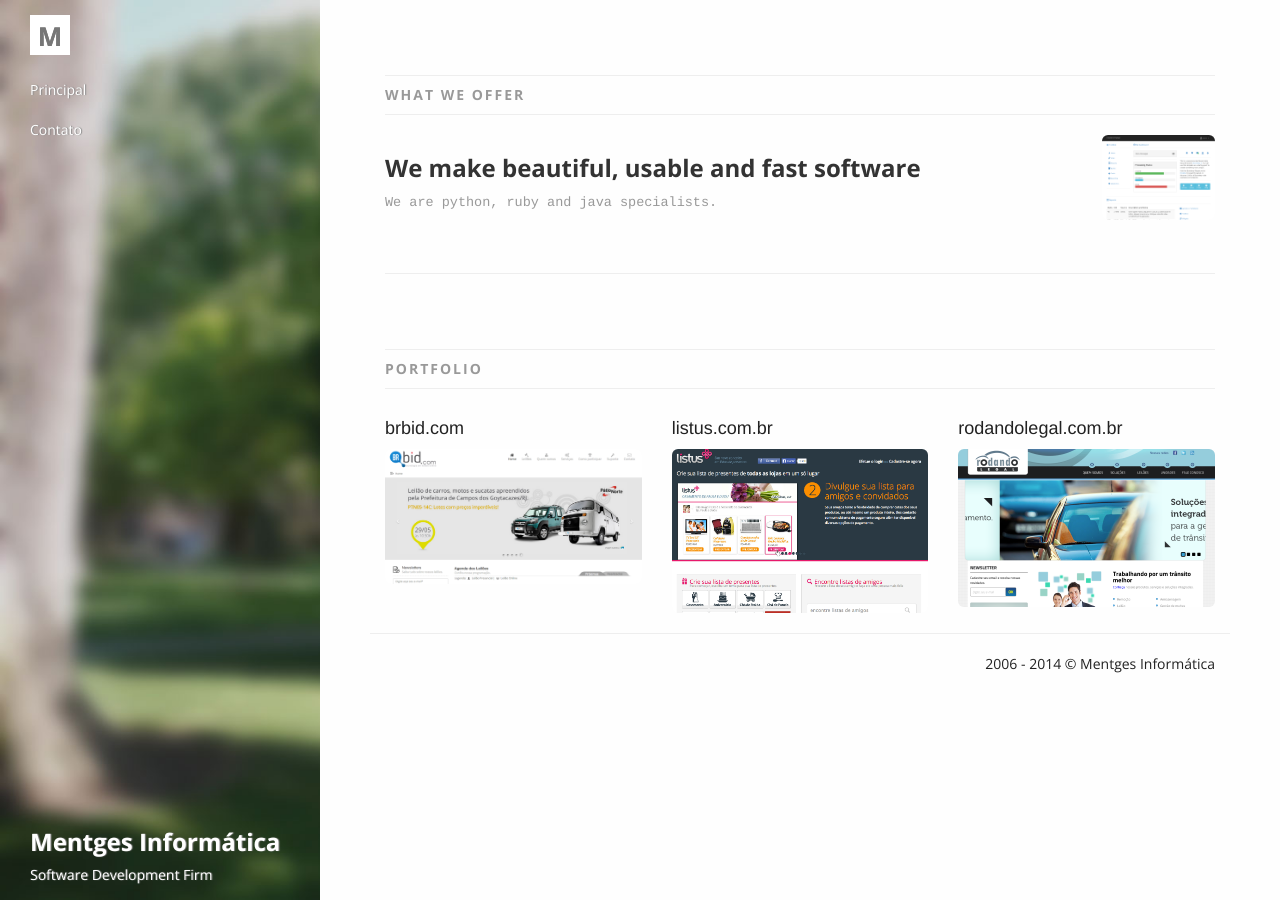
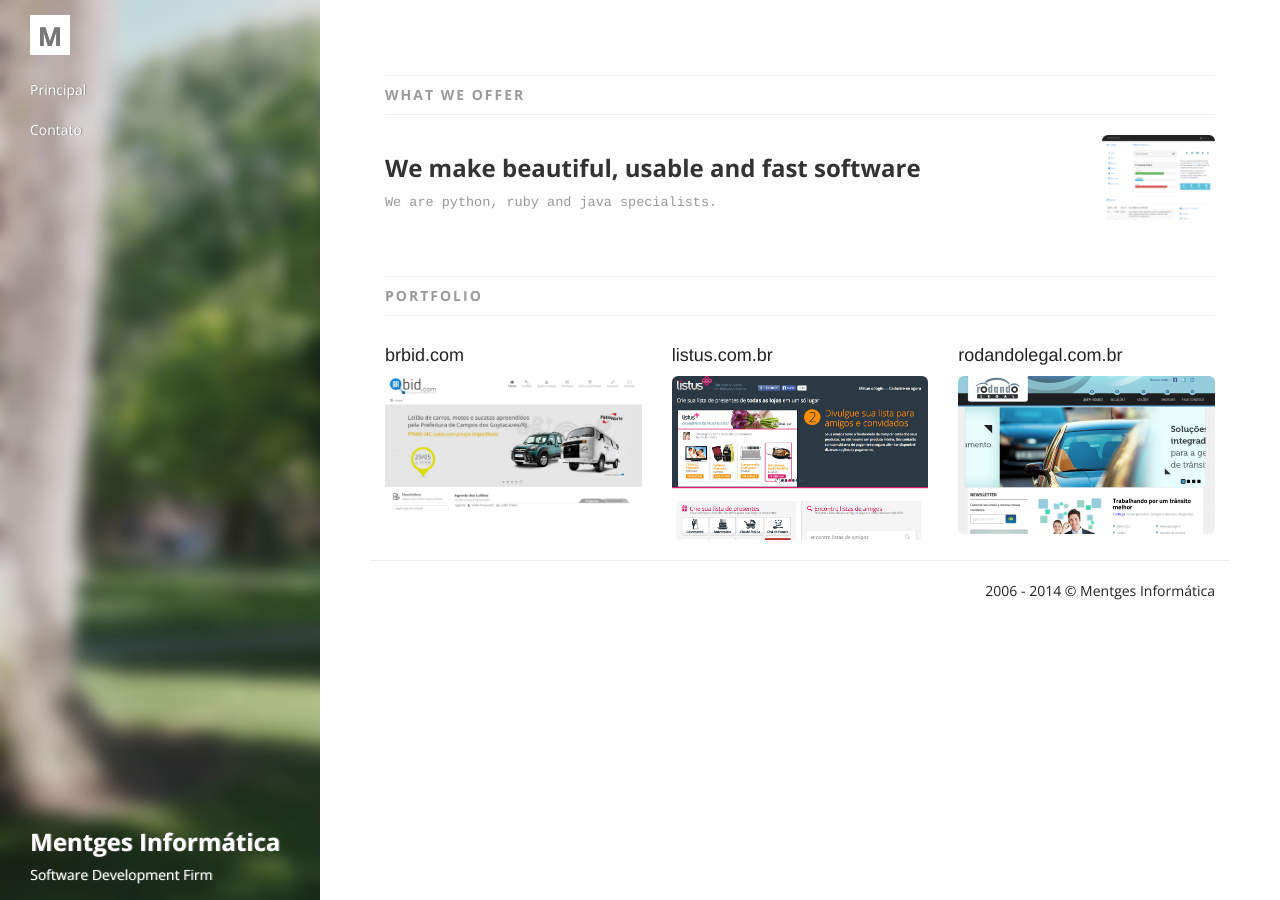
Before and after one commit to mentges/mentges.github.io, a Jekyll site: the page built from index.html, in a window 1280 px wide. Built offline with Jekyll 4.4.1, drawn with Linux system fonts in a browser that asks for light colours; nearby versions of some CDN libraries.

Commit message:
removing row divider

```diff
--- a/_layouts/default.html
+++ b/_layouts/default.html
@@ -53,10 +53,6 @@
                   </div>
                 </div>
 
-                <div class="row divider">
-                  <div class="col-sm-12"><hr></div>
-                </div>
-
                 <div class="col-sm-12">
                   <div class="page-header text-muted divider">
                     Portfolio
```
